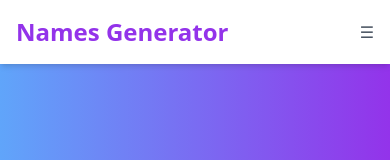
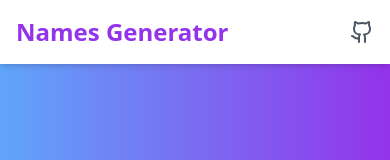
Before and after one commit to bobbyy16/names-generator-AI, a React (Vite) app in the folder client/: page / in a window 390 px wide. Shown: the top 160 px of the page. Built offline with nearby package versions, Linux system fonts and the light colour scheme.

Commit message:
navbar styling

```diff
--- a/client/src/components/Navbar.tsx
+++ b/client/src/components/Navbar.tsx
@@ -1,13 +1,7 @@
-import React, { useState } from "react";
+import React from "react";
 import { Github } from "lucide-react";
 
 const Navbar: React.FC = () => {
-  const [isOpen, setIsOpen] = useState(false);
-
-  const toggleMenu = () => {
-    setIsOpen((prev) => !prev);
-  };
-
   return (
     <nav className="bg-white shadow-md">
       <div className="max-w-7xl mx-auto px-4 sm:px-6 lg:px-8">
@@ -17,7 +11,7 @@ const Navbar: React.FC = () => {
               Names Generator
             </span>
           </div>
-          <div className="hidden sm:flex sm:items-center">
+          <div className="flex items-center">
             <a
               href="https://github.com/bobbyy16/names-generator-AI"
               target="_blank"
@@ -27,30 +21,8 @@ const Navbar: React.FC = () => {
               <Github size={24} />
             </a>
           </div>
-          <div className="sm:hidden">
-            <button
-              onClick={toggleMenu}
-              className="text-gray-600 hover:text-gray-800 focus:outline-none"
-            >
-              {isOpen ? "✖" : "☰"}
-            </button>
-          </div>
         </div>
       </div>
-
-      {isOpen && (
-        <div className="sm:hidden bg-white p-4 shadow-md">
-          <a
-            href="https://github.com/bobbyy16/names-generator-AI"
-            target="_blank"
-            rel="noopener noreferrer"
-            className="block text-gray-600 hover:text-gray-800 mt-2"
-          >
-            <Github size={24} />
-            <span className="ml-2">GitHub</span>
-          </a>
-        </div>
-      )}
     </nav>
   );
 };
```
